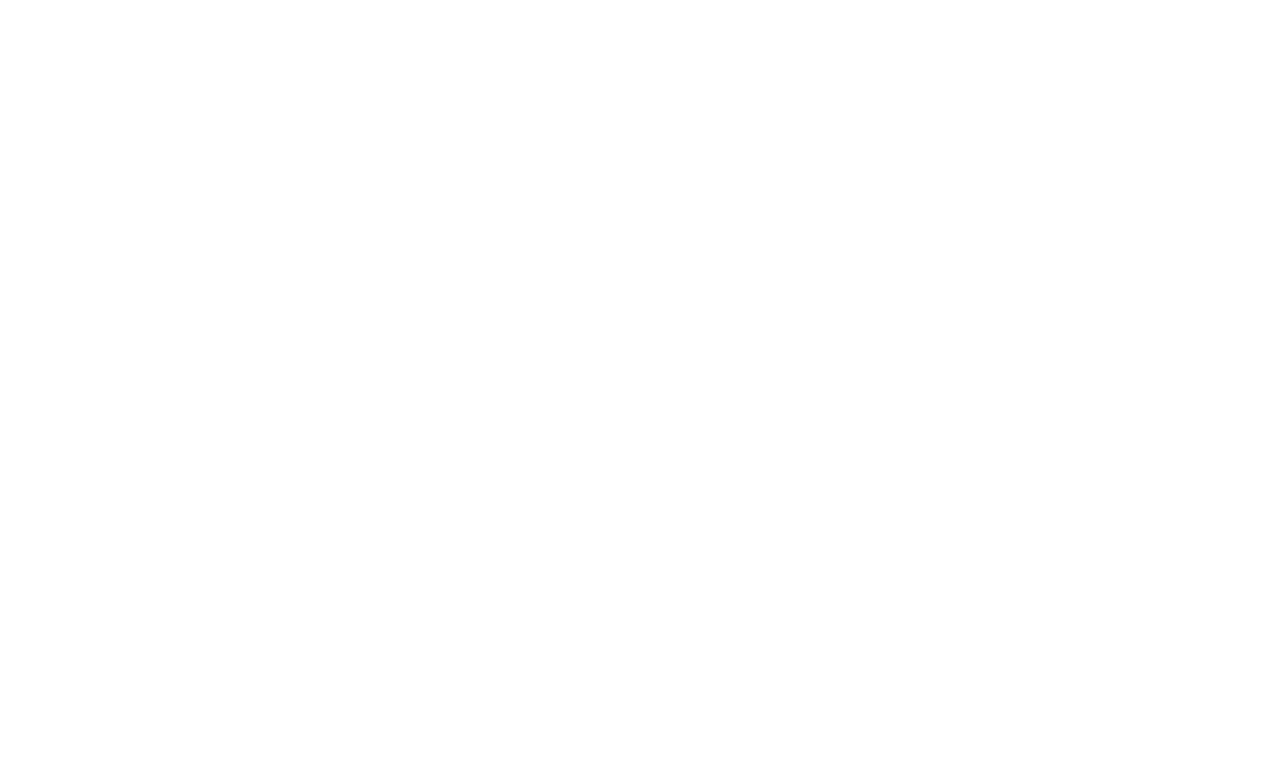
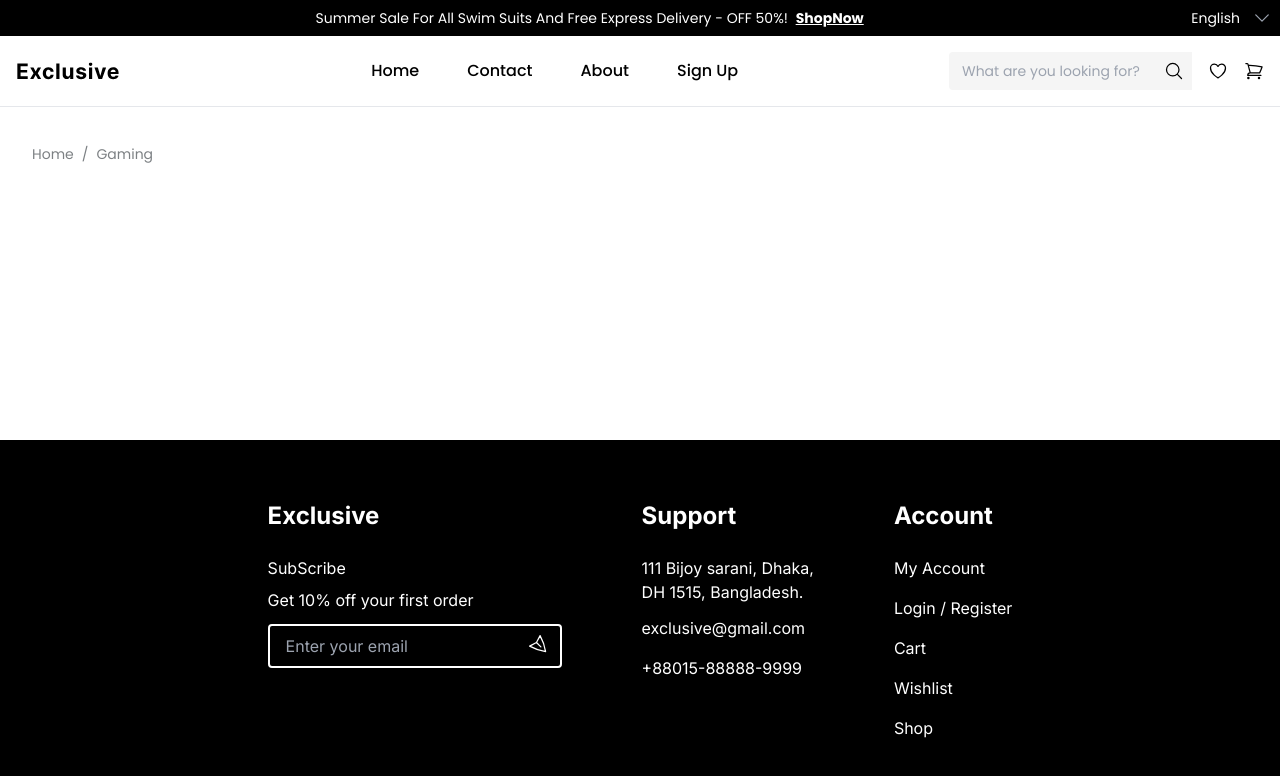
Before and after one commit to igor-kostenevich/online-store-FE, a Vue app: page /gaming in a window 1280 px wide. Before the commit this address had no page. Shown: the top 776 px of the page. Built offline with nearby package versions, Linux system fonts and the light colour scheme; what @kyvg/vue3-notification would draw is missing.

Commit message:
feat:start creating card-of product

```diff
--- /dev/null
+++ b/src/composables/breadcrumbs.ts
@@ -0,0 +1,22 @@
+import { computed } from 'vue'
+import { useRoute } from 'vue-router'
+
+export function useBreadcrumbs() {
+  const route = useRoute()
+
+  const breadcrumbs = computed(() => {
+    const paths = route.path.split('/').filter(Boolean)
+    const crumbs = [{ name: 'Home', to: '/' }]
+
+    paths.forEach((segment, index) => {
+      const to = '/' + paths.slice(0, index + 1).join('/')
+      crumbs.push({
+        name: segment.replace(/-/g, ' ').replace(/^\w/, c => c.toUpperCase()),
+        to,
+      })
+    })
+
+    return crumbs
+  })
+  return { breadcrumbs }
+}
--- a/src/composables/useValidation.ts
+++ b/src/composables/useValidation.ts
@@ -3,16 +3,7 @@ import * as yup from 'yup'
 import type { Ref } from 'vue'
 import type { FieldMeta } from 'vee-validate'
 
-type FieldKey =
-  | 'email'
-  | 'password'
-  | 'text'
-  | 'firstName'
-  | 'lastName'
-  | 'newPassword'
-  | 'confirmPassword'
-  | 'address'
-  | 'phone'
+type FieldKey = 'email' | 'password' | 'text' | 'firstName' | 'lastName' | 'newPassword' | 'confirmPassword' | 'address' | 'phone'
 
 type ValidationOptions = Partial<Record<FieldKey, boolean>>
 
@@ -32,14 +23,9 @@ export function useValidation(options: ValidationOptions = {}) {
       ? yup
           .string()
           .required('Email or phone is required')
-          .matches(
-            /^(\+?\d{10,13}|[^@\s]+@[^@\s]+\.[^@\s]+)$/,
-            'Incorrect email or phone number',
-          )
+          .matches(/^(\+?\d{10,13}|[^@\s]+@[^@\s]+\.[^@\s]+)$/, 'Incorrect email or phone number')
       : yup.string(),
-    password: options.password
-      ? yup.string().min(6, 'Minimum 6 symbols').required('Password is required')
-      : yup.string(),
+    password: options.password ? yup.string().min(6, 'Minimum 6 symbols').required('Password is required') : yup.string(),
     text: options.text ? yup.string().required('Name is required') : yup.string(),
     firstName: options.firstName ? yup.string().required('First name is required') : yup.string(),
     lastName: options.lastName ? yup.string().required('Last name is required') : yup.string(),
@@ -52,12 +38,7 @@ export function useValidation(options: ValidationOptions = {}) {
       : yup.string(),
 
     address: options.address ? yup.string().required('Address is required') : yup.string(),
-    phone: options.phone
-      ? yup
-          .number()
-          .typeError('Phone number must be a number')
-          .required('Phone number is required')
-      : yup.string(),
+    phone: options.phone ? yup.number().typeError('Phone number must be a number').required('Phone number is required') : yup.string(),
   }
 
   const schema = yup.object(schemaShape)
--- a/src/main.ts
+++ b/src/main.ts
@@ -18,7 +18,8 @@ import 'swiper/css/navigation'
 import 'swiper/css/pagination'
 import 'swiper/css/grid'
 import 'swiper/css/effect-fade'
-
+import 'swiper/css/free-mode'
+import 'swiper/css/thumbs'
 const app = createApp(App)
 
 app.use(router).use(pinia).use(i18n).use(Notifications)
--- a/src/router/index.ts
+++ b/src/router/index.ts
@@ -5,6 +5,7 @@ import ResetPassword from '@/views/Auth/ResetPassword.vue'
 import SignUp from '@/views/Auth/SignUp.vue'
 import AccountPage from '@/views/AccountPage.vue'
 import Profile from '@/views/Account/Profile.vue'
+import ProductDetails from '@/views/ProductDetails.vue'
 const routes: Array<RouteRecordRaw> = [
   {
     path: '/',
@@ -64,6 +65,15 @@ const routes: Array<RouteRecordRaw> = [
       },
     ],
   },
+
+  {
+    path: '/gaming',
+    component: ProductDetails,
+    meta: {
+      layout: 'main',
+    },
+  },
+
   {
     path: '/products/discount',
     name: 'discountProducts',
@@ -72,6 +82,7 @@ const routes: Array<RouteRecordRaw> = [
     },
     component: () => import('../views/ProductsDiscount.vue'),
   },
+
   // {
   //   path: '/:notFound(.*)',
   //   name: 'error',
--- a/src/assets/images/categorySlides/Category-SmartWatch.svg
+++ b/src/views/ProductDetails.vue
@@ -1,15 +1,25 @@
-<svg width="56" height="56" viewBox="0 0 56 56" fill="none" xmlns="http://www.w3.org/2000/svg">
-<g clip-path="url(#clip0_2952_629)">
-<path d="M35 14H21C17.134 14 14 17.134 14 21V35C14 38.866 17.134 42 21 42H35C38.866 42 42 38.866 42 35V21C42 17.134 38.866 14 35 14Z" stroke="black" stroke-width="2" stroke-linecap="round" stroke-linejoin="round"/>
-<path d="M21 42V49H35V42" stroke="black" stroke-width="2" stroke-linecap="round" stroke-linejoin="round"/>
-<path d="M21 14V7H35V14" stroke="black" stroke-width="2" stroke-linecap="round" stroke-linejoin="round"/>
-<line x1="24" y1="23" x2="24" y2="34" stroke="black" stroke-width="2" stroke-linecap="round"/>
-<line x1="28" y1="28" x2="28" y2="34" stroke="black" stroke-width="2" stroke-linecap="round"/>
-<line x1="32" y1="26" x2="32" y2="34" stroke="black" stroke-width="2" stroke-linecap="round"/>
-</g>
-<defs>
-<clipPath id="clip0_2952_629">
-<rect width="56" height="56" fill="white"/>
-</clipPath>
-</defs>
-</svg>
+<script setup lang="ts">
+import { useBreadcrumbs } from '@/composables/breadcrumbs'
+
+const { breadcrumbs } = useBreadcrumbs()
+</script>
+
+<template>
+  <section class="pt-[120px]">
+    <div class="container">
+      <div class="flex justify-between items-center mb-6">
+        <div class="flex gap-2 text-sm text-text-gray">
+          <template
+            v-for="(crumb, index) in breadcrumbs"
+            :key="index"
+          >
+            <router-link :to="crumb.to">{{ crumb.name }}</router-link>
+            <span v-if="index < breadcrumbs.length - 1">/</span>
+          </template>
+        </div>
+      </div>
+    </div>
+  </section>
+</template>
+
+<style scoped></style>
```
Also changed, not shown: src/views/ProductsDiscount.vue (+4 -3 lines), src/types/Interfaces/auth.ts (line endings or trailing spaces).
